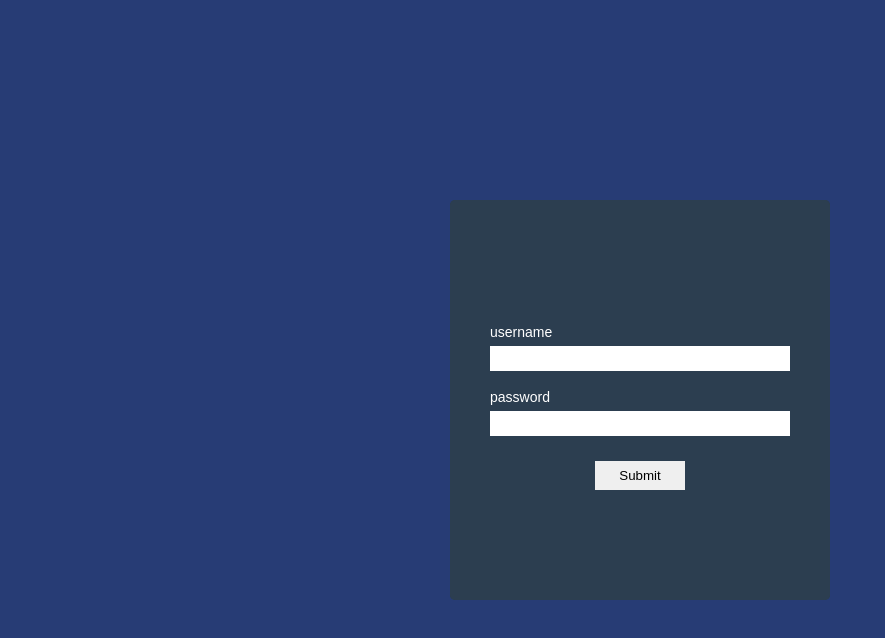
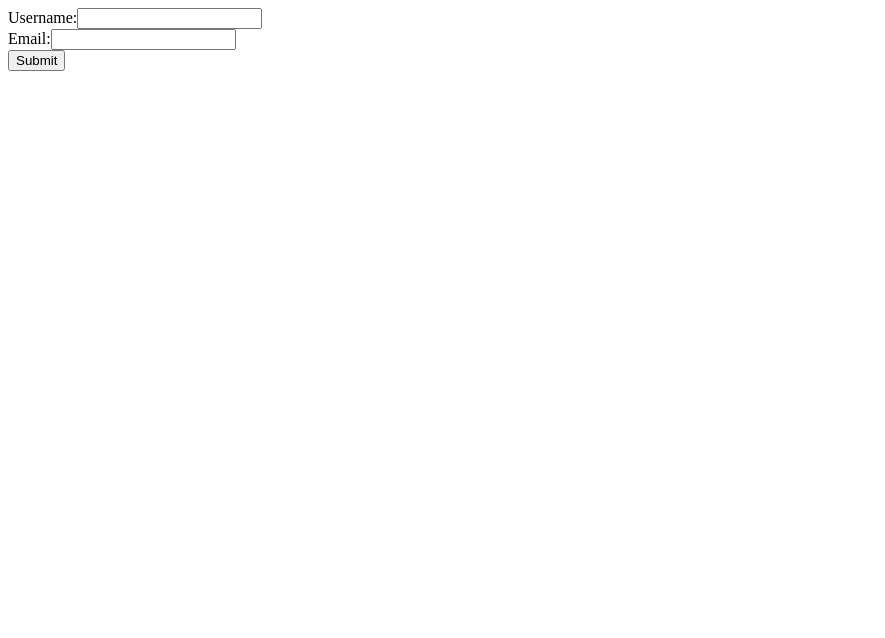
Before and after one commit to muktinathrajbanshi/reactJS2025, a React (Vite) app: page / in a window 1280 px wide. Shown: the top 638 px of the page, without its empty margins (0-885 px from the left). Built offline with nearby package versions, Linux system fonts and the light colour scheme.

Commit message:
today i am looking for useId Hook

```diff
--- a/src/App.jsx
+++ b/src/App.jsx
@@ -20,7 +20,8 @@
 // import { CleanUp } from "./components/hooks/useEffect/CleanUp";
 // import { HowNotToFetchApi } from "./components/hooks/useEffect/HowNotToFetchApi";
 // import { UseRef } from "./components/hooks/useRefs";
-import { ForwardRefs } from "./components/hooks/useRefs/ForwardRef";
+import { UseId } from "./components/hooks/UseID";
+// import { ForwardRefs } from "./components/hooks/useRefs/ForwardRef";
 // import { Challenge } from "./components/hooks/useEffect/EffectChallenge";
 // import { ContactForm } from "./components/hooks/useState/ContactForm";
 // import { LoginForm } from "./components/hooks/useState/LoginForm";
@@ -54,7 +55,8 @@
     {/* <CleanUp /> */}
     {/* <HowNotToFetchApi /> */}
     {/* <UseRef /> */}
-    <ForwardRefs />
+    {/* <ForwardRefs /> */}
+    <UseId />
     </section>
   );
 };
--- /dev/null
+++ b/src/components/hooks/UseID/index.jsx
@@ -0,0 +1,19 @@
+import React from 'react';
+
+export const UseId = () => {
+  return (
+    <>
+      <form>
+        <div>
+            <label>Username:</label>
+            <input type="text" name="name" />
+        </div>
+        <div>
+            <label>Email:</label>
+            <input type="email" name="email" />
+        </div>
+        <button type="submit">Submit</button>
+      </form>
+    </>
+  );
+};
```
